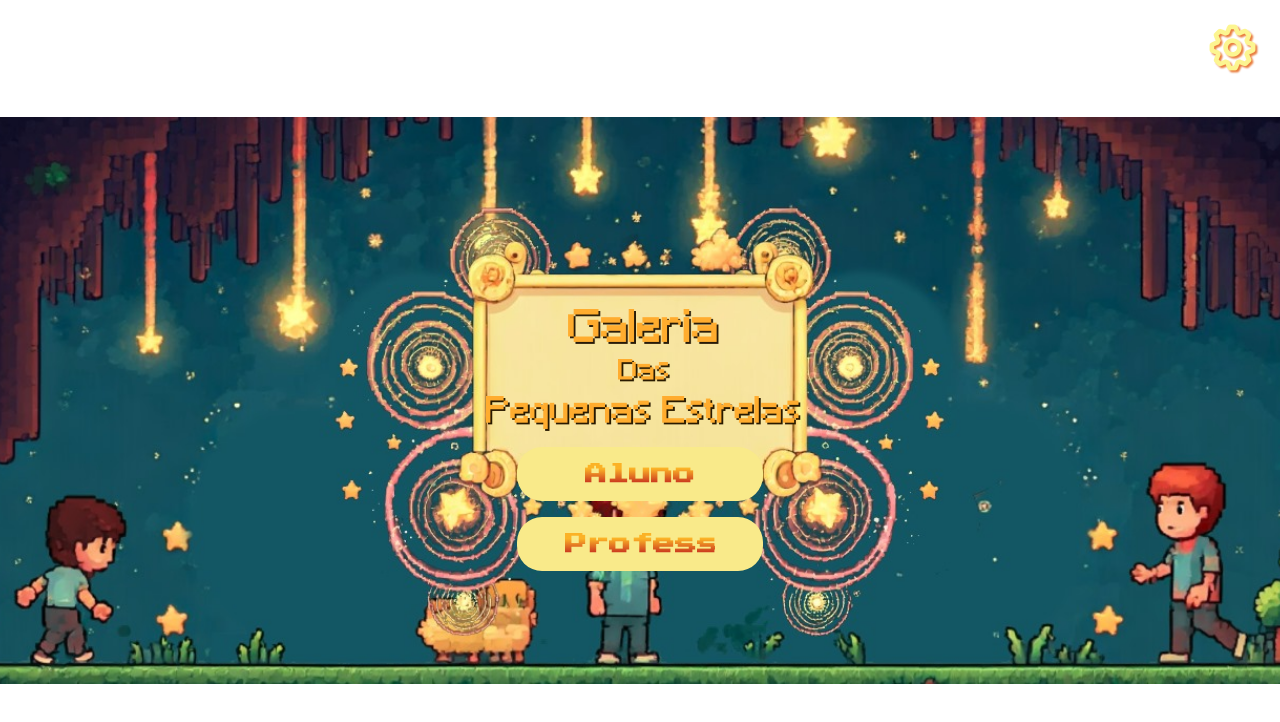
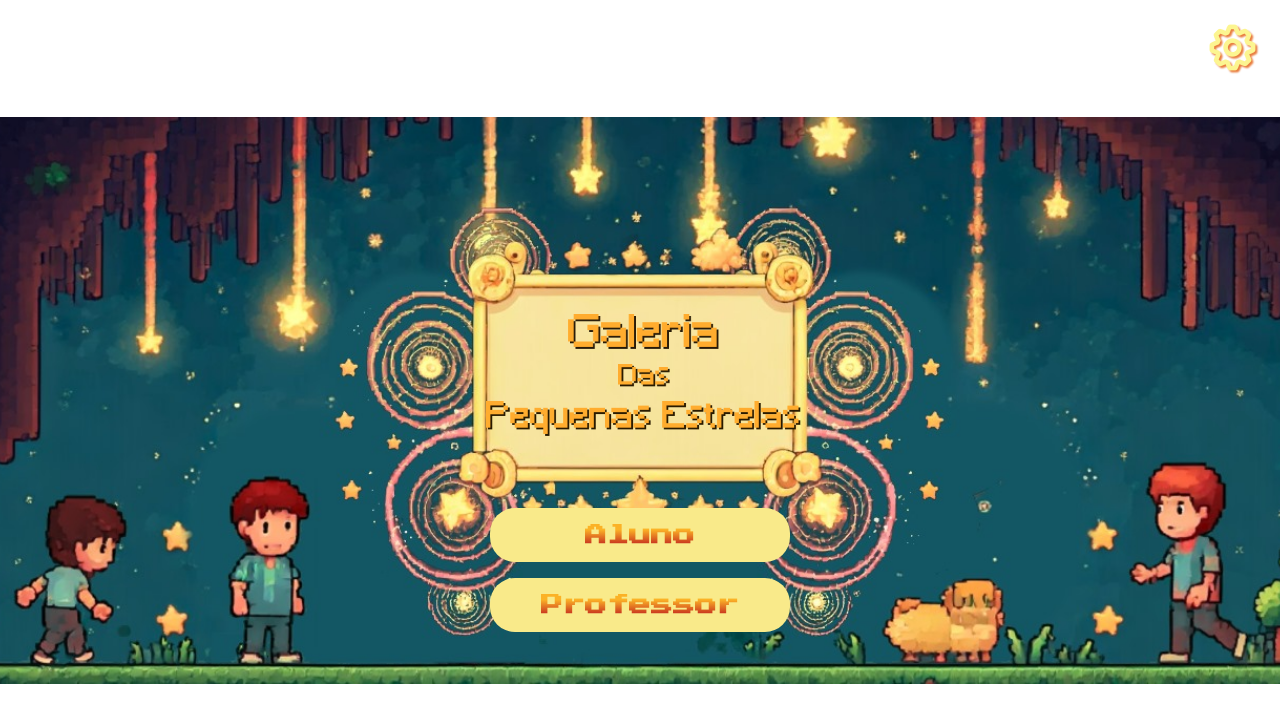
Before and after one commit to albuquerquerodrigo/Humanismo-e-Coopera-o, a plain HTML site: page home/index.html in a window 1280 px wide. Drawn offline with Linux system fonts and the light colour scheme.

Commit message:
Atualização dos botões

```diff
--- a/home/style.css
+++ b/home/style.css
@@ -14,7 +14,7 @@ body, html {
 }
 
 body {
-    background-image: url('back6.jpeg');
+    background-image: url('back7.jpeg');
     background-size: 105%;
     background-repeat: no-repeat;
     background-position: center center;
@@ -45,7 +45,8 @@ body {
     align-items: center;
     justify-content: center;
     margin-right: 45px;
-    margin-top: 160px;
+    margin-top: 270px;
+    margin-bottom: 120px;
     zoom: 60%;
 }
 
@@ -80,7 +81,7 @@ body {
 }
 
 .largo-btn {
-    width: 80%;
+    width: 100%;
     max-width: 300px;
     margin: 1rem auto;
 
```
Also changed, not shown: home/back6.jpeg (deleted), home/back7.jpeg (added).
